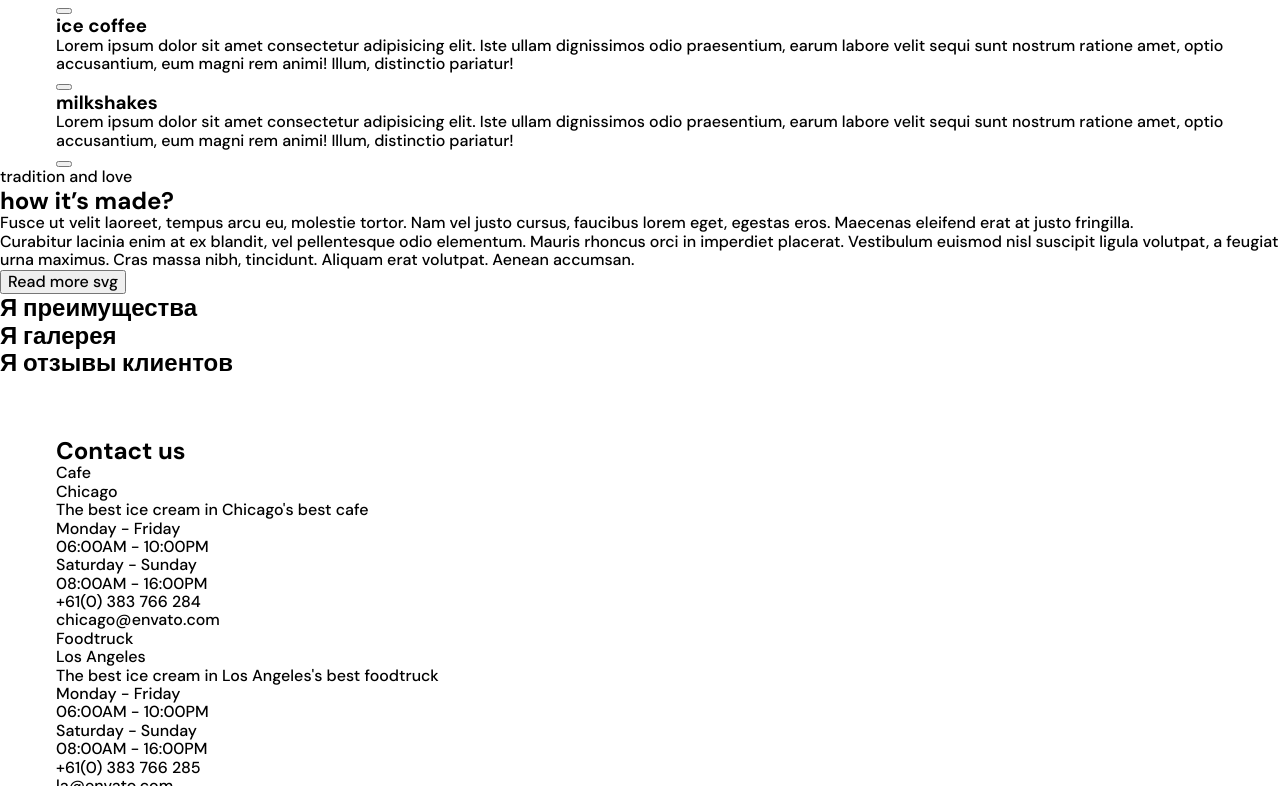
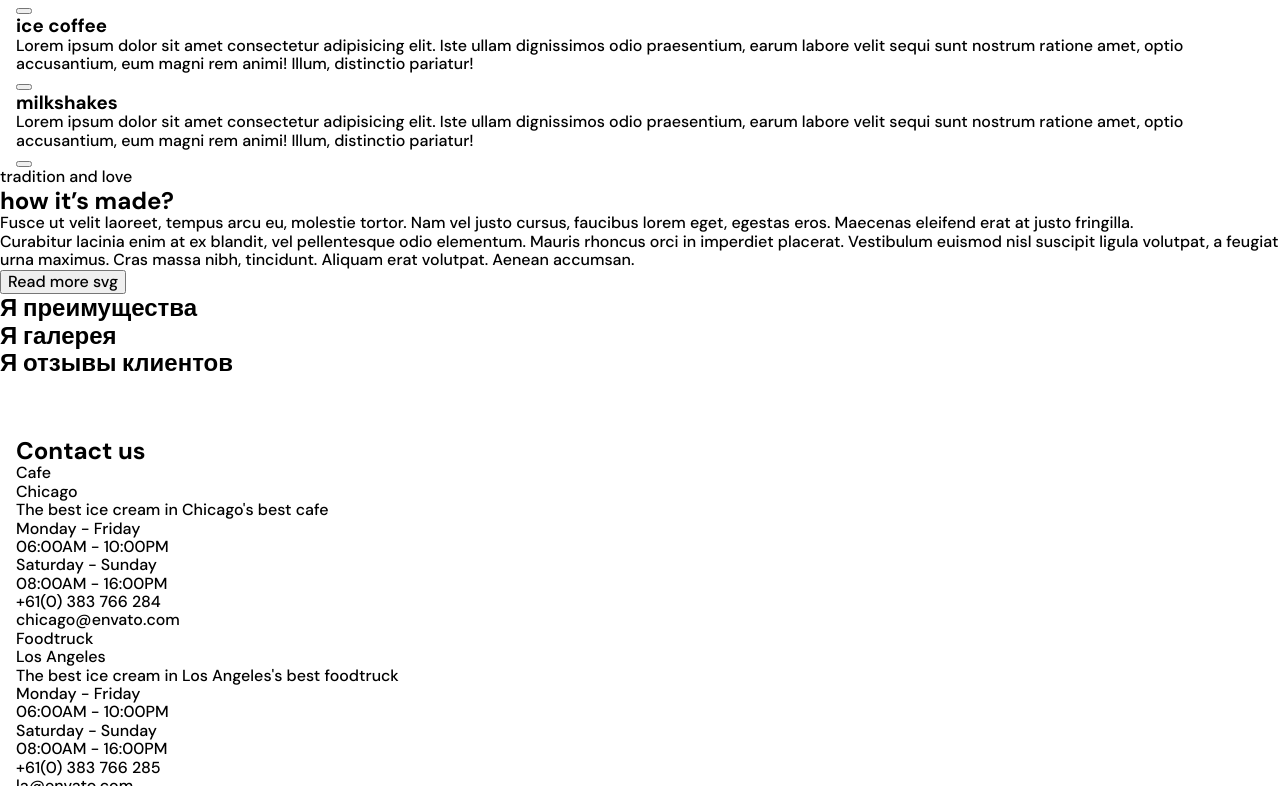
Before and after one commit to MaksymFrankov/IceCream, a website built with Parcel: page src/index.html in a window 1280 px wide. Shown: the part 172-958 px from the top of the page. Built offline with nearby package versions, Linux system fonts and the light colour scheme.

Commit message:
Update _container.scss

```diff
--- a/src/sass/components/_container.scss
+++ b/src/sass/components/_container.scss
@@ -3,21 +3,17 @@
     padding: 0 20px;
     margin: 0 auto;
 
-    @media screen and (min-width: 320px) {
-        width: 320px;
-    }
-
     @media screen and (min-width: 480px) {
-        width: 480px;
+        max-width: 480px;
     }
 
     @media screen and (min-width: 768px) {
-        width: 768px;
+        max-width: 768px;
         padding: 0 32px;
     }
 
-    @media screen and (min-width: 1200px) {
-        width: 1200px;
+    @media screen and (min-width: 1280px) {
+        max-width: 1280px;
         padding: 0 16px;
     }
 }
```
